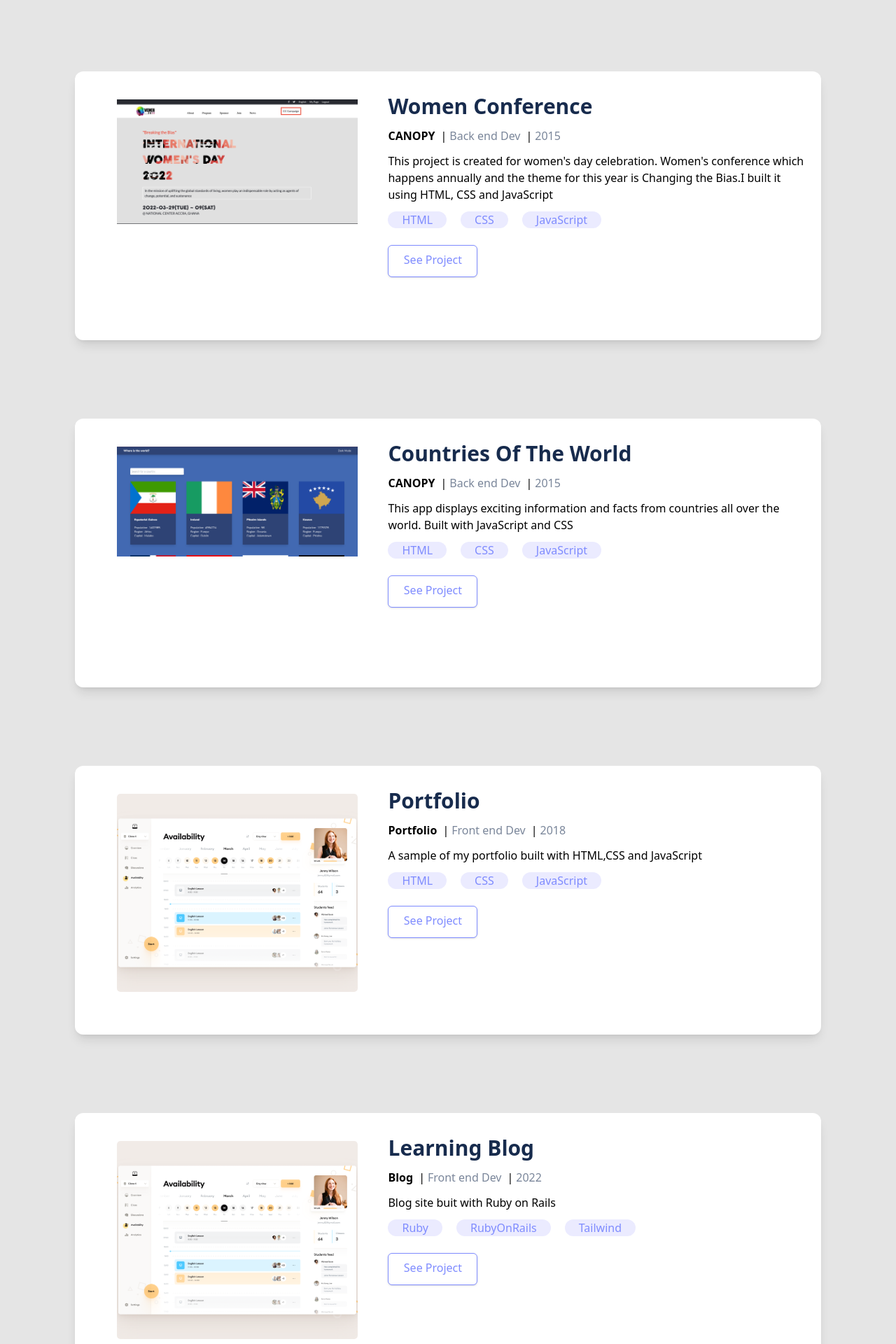
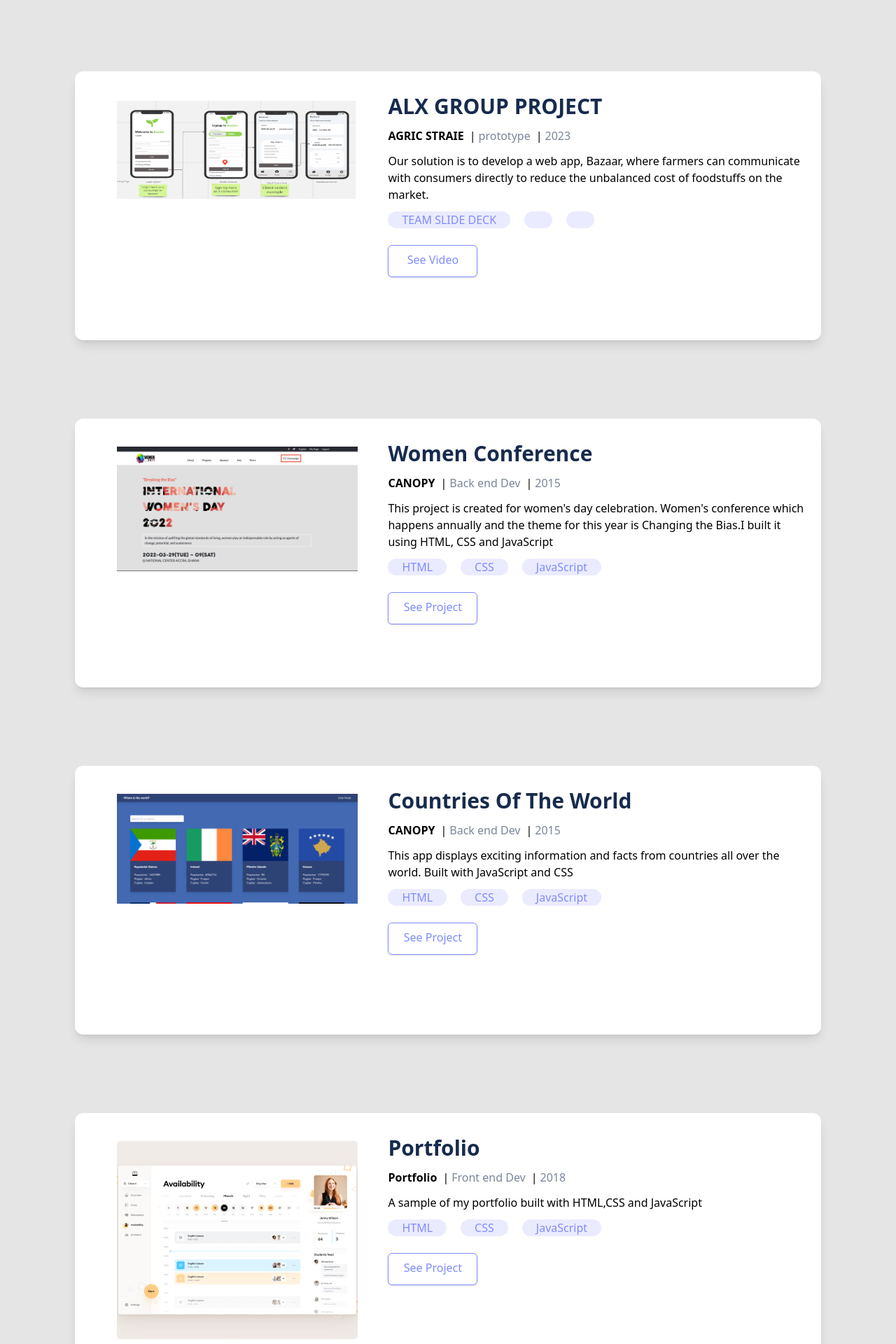
Before and after one commit to Estherstarr/new_portfolio, a React (Vite) app: page / in a window 1280 px wide. Shown: the part 800-2720 px from the top of the page at 70% size. Built offline with nearby package versions, Linux system fonts and the light colour scheme.

Commit message:
Add alx project

```diff
--- a/src/App.jsx
+++ b/src/App.jsx
@@ -16,6 +16,7 @@ export default function App() {
           <div className="flex justify-evenly w-6/12 pt-5	tracking-wide">
           <a href="#Portfolio"><h3>Portfolio</h3></a>
           <a href="#About"><h3>About</h3></a>
+          <a href="" target="_blank"><h3>Elevator Pitch</h3></a>
           <a href="#contact-section"><h3>Contact</h3></a>
           </div>
         </nav>
@@ -36,10 +37,11 @@ develop customized software to meet organizational needs.    </p>
         </section>
       </div>
       <div id="Portfolio">
-        <Projects image_url="/assets/images/Screenshot 2023-05-27 at 3.24.45 PM.png" project_title="Women Conference" project_name="CANOPY" stack="Back end Dev" year="2015" project_description="This project is created for women's day celebration. Women's conference which happens annually and the theme for this year is Changing the Bias.I built it using HTML, CSS and JavaScript" stack_1="HTML"stack_2="CSS" stack_3="JavaScript" project_url="https://estherstarr.github.io/conferencePage/"/>
-        <Projects image_url="/assets/images/Screenshot 2023-05-27 at 3.08.03 PM.png" project_title="Countries Of The World" project_name="CANOPY" stack="Back end Dev" year="2015" project_description="This app displays exciting information and facts from countries all over the world. Built with JavaScript and CSS" stack_1="HTML"stack_2="CSS" stack_3="JavaScript" project_url="https://isnt-jabokpoe-awesome.netlify.app"/>
-        <Projects image_url="/assets/images/desktopviewimages/PortoflioCard/Snapshoot4.svg" project_title="Portfolio" project_name="Portfolio" stack="Front end Dev" year="2018" project_description="A sample of my portfolio built with HTML,CSS and JavaScript " stack_1="HTML"stack_2="CSS" stack_3="JavaScript" project_url="https://estherstarr.github.io/personalPortfolio/"/>
-        <Projects image_url="/assets/images/desktopviewimages/PortoflioCard/Snapshoot4.svg" project_title="Learning Blog" project_name="Blog" stack="Front end Dev" year="2022" project_description="Blog site buit with Ruby on Rails " stack_1="Ruby"stack_2="RubyOnRails" stack_3="Tailwind" project_url="https://github.com/Estherstarr/Blogs"/>
+        <Projects image_url="/assets/images/alx.png" project_title="ALX GROUP PROJECT" project_name="AGRIC STRAIE" stack="prototype" year="2023" project_description="Our solution is to develop a web app, Bazaar, where farmers can communicate with consumers directly to reduce the unbalanced cost of foodstuffs on the market." stack_1="TEAM SLIDE DECK" project_deck="https://docs.google.com/presentation/d/1PsopN-Cj2yJN3EtlqsTfBsUAas2TDY-vvKN0ElGQWPM/edit?usp=sharing" description="Video" project_url="https://www.youtube.com/watch?v=1MWOP_jrbfQ&feature=youtu.be"/>
+        <Projects image_url="/assets/images/Screenshot 2023-05-27 at 3.24.45 PM.png" project_title="Women Conference" project_name="CANOPY" stack="Back end Dev" year="2015" project_description="This project is created for women's day celebration. Women's conference which happens annually and the theme for this year is Changing the Bias.I built it using HTML, CSS and JavaScript" stack_1="HTML"stack_2="CSS" stack_3="JavaScript" description="Project" project_url="https://estherstarr.github.io/conferencePage/"/>
+        <Projects image_url="/assets/images/Screenshot 2023-05-27 at 3.08.03 PM.png" project_title="Countries Of The World" project_name="CANOPY" stack="Back end Dev" year="2015" project_description="This app displays exciting information and facts from countries all over the world. Built with JavaScript and CSS" stack_1="HTML"stack_2="CSS" stack_3="JavaScript" description="Project" project_url="https://isnt-jabokpoe-awesome.netlify.app"/>
+        <Projects image_url="/assets/images/desktopviewimages/PortoflioCard/Snapshoot4.svg" project_title="Portfolio" project_name="Portfolio" stack="Front end Dev" year="2018" project_description="A sample of my portfolio built with HTML,CSS and JavaScript " stack_1="HTML"stack_2="CSS" stack_3="JavaScript" description="Project" project_url="https://estherstarr.github.io/personalPortfolio/"/>
+        <Projects image_url="/assets/images/desktopviewimages/PortoflioCard/Snapshoot4.svg" project_title="Learning Blog" project_name="Blog" stack="Front end Dev" year="2022" project_description="Blog site buit with Ruby on Rails " stack_1="Ruby"stack_2="RubyOnRails" stack_3="Tailwind" description="Project" project_url="https://github.com/Estherstarr/Blogs"/>
 
       </div>
       <div id="About" className="about-me bg-white flex rounded-tr-3xl mt-28 p-16">
--- a/src/components/Projects.jsx
+++ b/src/components/Projects.jsx
@@ -1,6 +1,6 @@
 import React from 'react'
 
-const Projects = ({image_url,project_title,project_name,stack,year,project_description,stack_1,stack_2,stack_3,project_url}) => {
+const Projects = ({image_url,project_title,project_name,stack,year,project_description,stack_1,stack_2,stack_3,project_url,description,project_deck}) => {
   return (
     <div>
         <div  className="w-5/6 mx-auto p-5 flex h-96 justify-between mt-28 rounded-xl bg-white shadow-lg">
@@ -16,12 +16,12 @@ const Projects = ({image_url,project_title,project_name,stack,year,project_descr
                 </ul>
                 <p>{project_description}</p>
                 <ul className="flex mt-3 mb-3">
-                <li className="bg-circle-purple text-light-purple rounded mr-5 rounded-full pr-5 pl-5">{stack_1}</li>
+                <li className="bg-circle-purple text-light-purple rounded mr-5 rounded-full pr-5 pl-5"><a href={project_deck}><button>{stack_1}</button></a></li>
                 <li className="bg-circle-purple text-light-purple rounded mr-5 rounded-full pr-5 pl-5">{stack_2}</li>
                 <li className="bg-circle-purple text-light-purple rounded mr-5 rounded-full pr-5 pl-5">{stack_3}</li>
                 </ul>
                 <a href={project_url}>
-                <button type="button" className="pt-2 pb-3 p w-32 text-center mt-3 bg-white  border border-light-purple text-light-purple rounded-md mx-auto shadow">See Project</button>
+                <button type="button" className="pt-2 pb-3 p w-32 text-center mt-3 bg-white  border border-light-purple text-light-purple rounded-md mx-auto shadow">See {description}</button>
                 </a>
           </div>
        </div>
```
Also changed, not shown: public/assets/images/alx.png (added).
